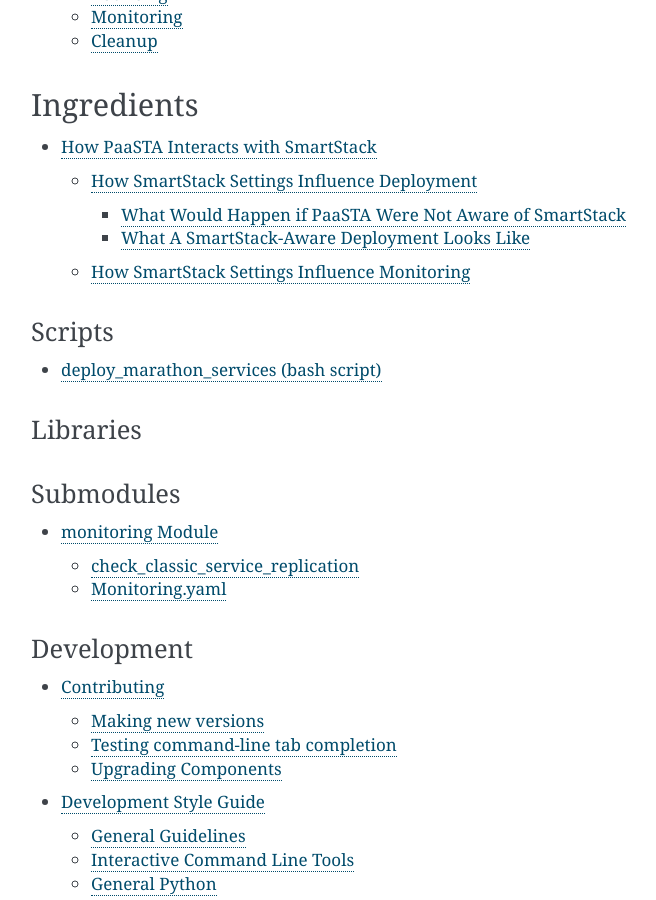
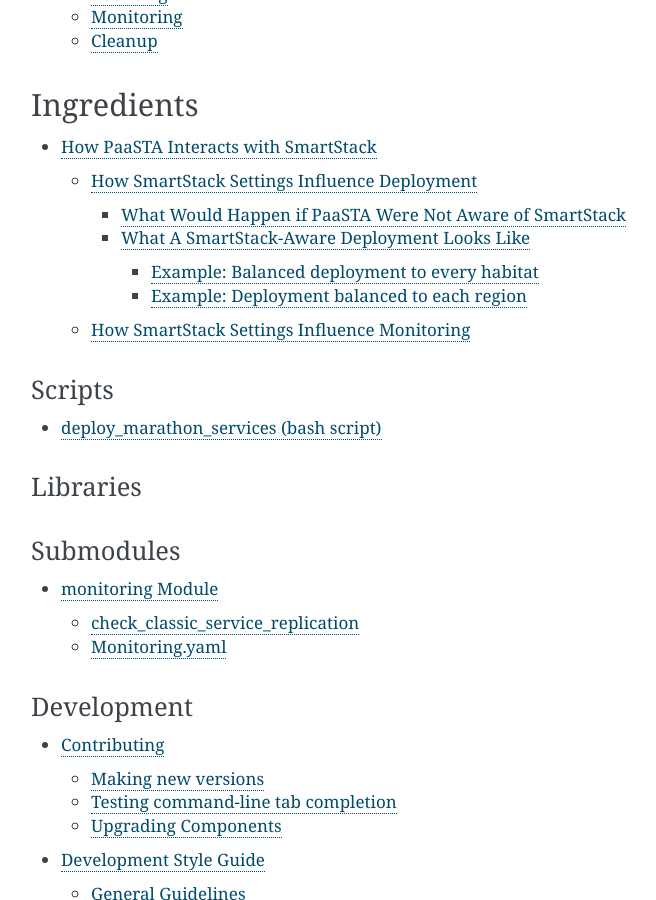
Before and after one commit to Yelp/paasta, a Sphinx documentation site: the page built from docs/source/index.rst, in a window 1280 px wide and 900 px high, scrolled down 638 px. Shown: the whole window, without its empty margins (389-1045 px from the left). Built offline with Sphinx 7.4.7, drawn with Linux system fonts in a browser that asks for light colours; pages that are not in the unit, such as notebooks, are missing from menus; some of the changed lines change nothing that is shown.

Commit message:
Adjustments for more review feedback

```diff
--- a/docs/source/smartstack_interaction.rst
+++ b/docs/source/smartstack_interaction.rst
@@ -3,7 +3,7 @@
 
 PaaSTA uses SmartStack configuration to influence the **deployment** and
 **monitoring** of services. This document assumes some prior knowledge
-regarding what SmartStack is, see http://y/smartstack for further reading.
+about SmartStack; see http://y/smartstack.
 
 How SmartStack Settings Influence Deployment
 ********************************************
@@ -20,26 +20,33 @@
 tasks can be discovered and load balanced to. For example, a setting
 of ``discover: superregion`` would discover one large pool of tasks for
 use, regardless of which region or habitat they are in. (great for availability)
+e.g. A service in habitat A will make requests of a service in any of habitats
+A-F. This is great for availability -- six habitats to try -- but may introduce
+latency if communications are slow between region 1 and region 2.
 
 As another example, a setting of ``discover: habitat`` would make it so only
-the tasks in a particular habitat are discover-able by the clients in
-that habitat. (great for latency)
+the tasks in a particular habitat are discover-able by the clients in that
+habitat. (great for latency)
+e.g. A service in habitat A will make requests of a service only in habitats
+A-C. This is great for latency -- only talk to habitats that are
+topographically "nearby" -- but reduces availability since only three habitats
+can be reached.
 
 What Would Happen if PaaSTA Were Not Aware of SmartStack
 -------------------------------------------------------
 
 PaaSTA uses `Marathon <https://mesosphere.github.io/marathon/>`_ to deploy
 long-running services. At Yelp, PaaSTA clusters are deployed at the
-``superregion`` level. If PaaSTA were unaware of the Smartstack Discovery
-settings, Marathon would naively deploy tasks in a potentially "unbalanced"
-manner:
+``superregion`` level. This means that a service could potentially be deployed
+on any available host in that ``superregion`` that has resources to run it. If
+PaaSTA were unaware of the Smartstack ``discover:`` settings, Marathon would
+naively deploy tasks in a potentially "unbalanced" manner:
 
 .. image:: unbalanced_distribution.svg
    :width: 700px
 
-With the naive approach, there is a total of 6 tasks for the superregion, but
-four landed in ``region 1``, and two in ``region 2``. If this service's
-``discover`` setting were ``region``, it would be unbalanced. Even worse, if
+With the naive approach, there is a total of six tasks for the superregion, but
+four landed in ``region 1``, and two landed in ``region 2``. If
 the ``discover`` setting were set to ``habitat``, there would be habitats
 **without** tasks available to serve anything, likely causing an outage.
 
@@ -54,25 +61,43 @@
 , specifically the
 `GROUP_BY <https://mesosphere.github.io/marathon/docs/constraints.html#group_by-operator>`_
 operator, Marathon can deploy tasks in such a way as to ensure a balanced number
-of tasks in each latency zone. For example, if the SmartStack setting
-were ``discover: habitat`` [1]_, we could calculate the Marathon Constraint
+of tasks in each latency zone.
+
+Example: Balanced deployment to every habitat
+^^^^^^^^^^^^^^^^^^^^^^^^^^^^^^^^^^^^^^^^^^^^^
+
+For example, if the SmartStack setting
+were ``discover: habitat`` [1]_, we Marathon could enforce the constraint
 ``["habitat", "GROUP_BY"]``, which will ask Marathon to distribute tasks
-evenly between the habitats:
+evenly between the habitats[2]_:
 
 .. image:: balanced_distribution.svg
    :width: 700px
 
-In this way, each habitat will be served as equally as possible. [2]_.
+Example: Deployment balanced to each region
+^^^^^^^^^^^^^^^^^^^^^^^^^^^^^^^^^^^^^^^^^^^
 
 Similarly, if the ``discover`` setting were set to ``region``, the equivalent
 Marathon constraint would ensure an equal number of tasks distributed to each region.
 
+.. image:: balanced_distribution_region.svg
+   :width: 700px
+
+Even though there some habitats in this diagram that lack the service, the
+``discover: region`` setting allows clients to utilize *any* process as long
+as it is in the local region. The Marathon constraint of ``["region", "GROUP_BY"]``
+ensures that tasks are distributed equally over the regions, in this case three
+in each.
+
+
 .. [1] Technically PaaSTA should be using the smallest value of the ``advertise``
    setting, tracked in `PAASTA-1253 <https://jira.yelpcorp.com/browse/PAASTA-1253>`_.
 .. [2] Currently the ``instances:`` count represents the total number of
-   instances in the cluster, eventually with `PAASTA-1254  <https://jira.yelpcorp.com/browse/PAASTA-1254>`_
+   instances in the cluster. Eventually with `PAASTA-1254  <https://jira.yelpcorp.com/browse/PAASTA-1254>`_
    the instance count will be a per-discovery-location setting, meaning there
-   will always be an equal number of instances per location.
+   will always be an equal number of instances per location. (With ``instances: 6``
+   and a ``discovery: habitat``, and three habitats, the total task count would be
+   18, 6 in each habitat.)
 
 
 How SmartStack Settings Influence Monitoring
```
